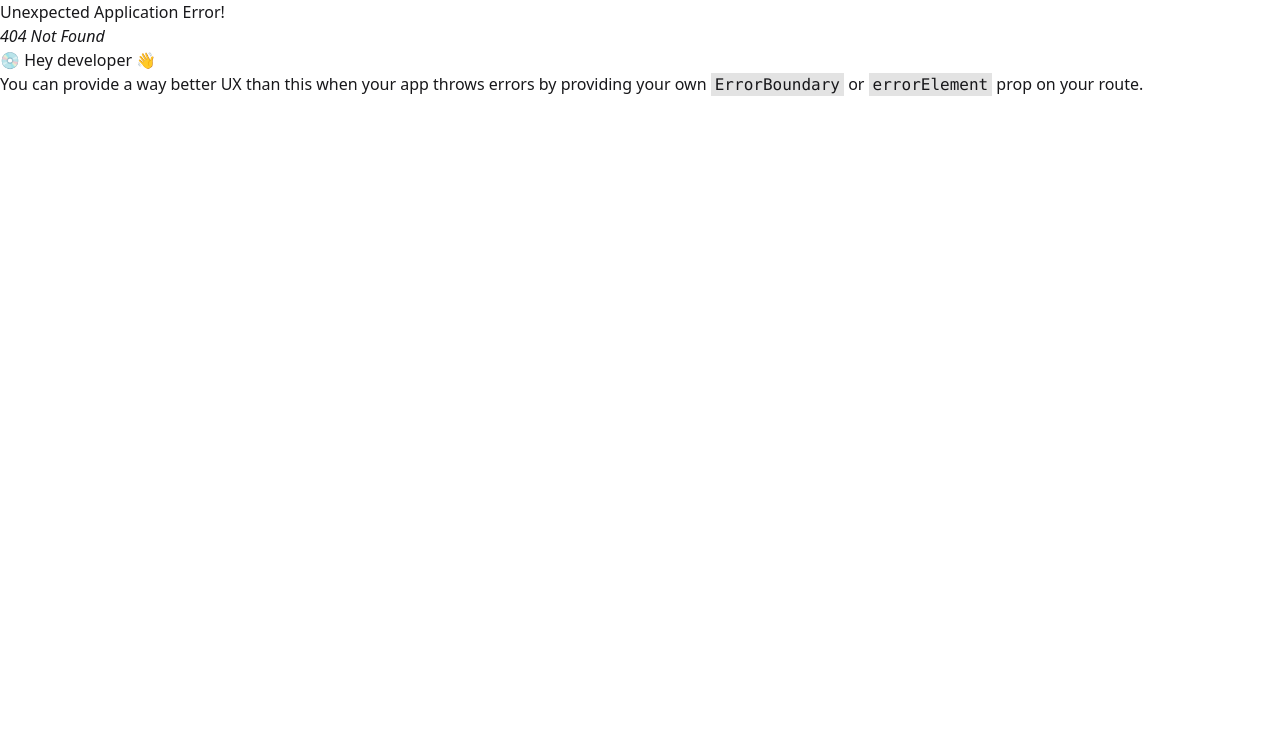
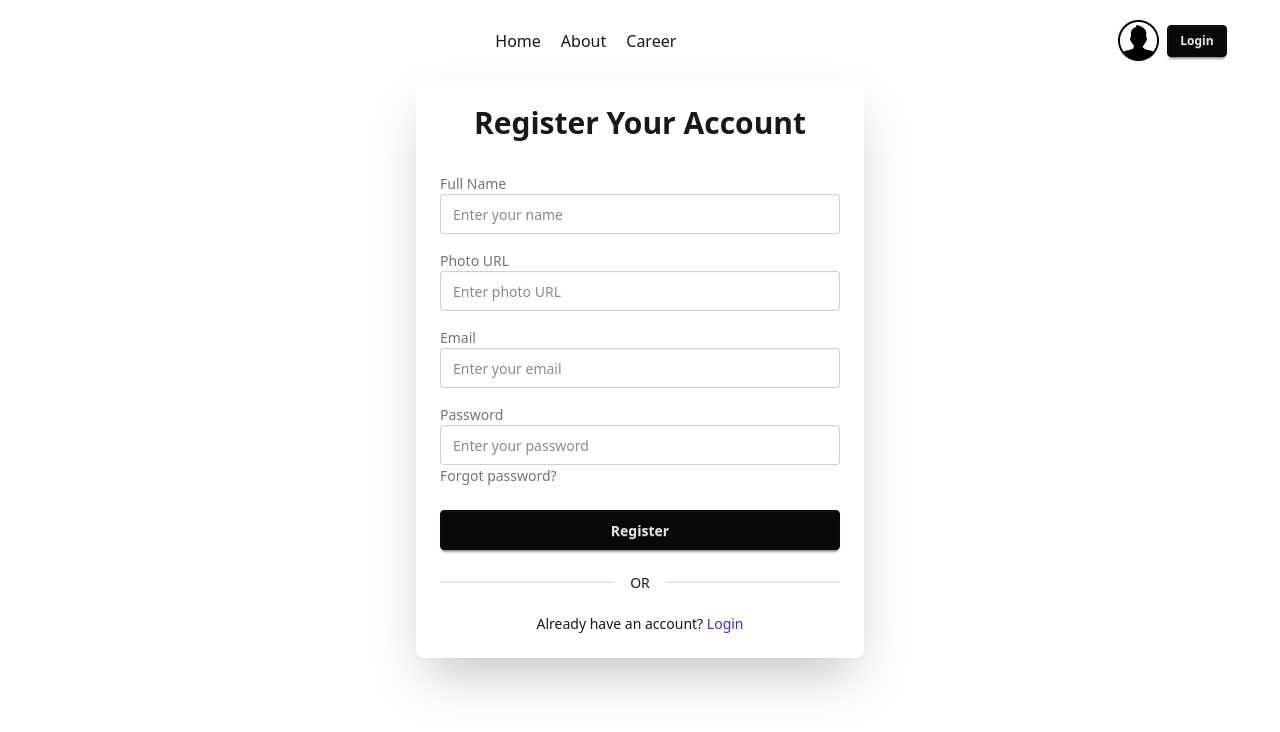
Before and after one commit to PritomChakma/Dragon-News, a React (Vite) app: page /auth/register in a window 1280 px wide. Before the commit this address had no page. Shown: the top 732 px of the page. Built offline with nearby package versions, Linux system fonts and the light colour scheme.

Commit message:
create login and register form

```diff
--- a/src/Components/NavBar/NavBar.jsx
+++ b/src/Components/NavBar/NavBar.jsx
@@ -1,8 +1,8 @@
-import { NavLink } from "react-router-dom";
+import { Link, NavLink } from "react-router-dom";
 import userIcon from "../../assets/user.png";
 const NavBar = () => {
   return (
-    <div className="flex justify-between items-center my-10 w-11/12 mx-auto">
+    <div className="flex justify-between items-center my-5 w-11/12 mx-auto">
       <div></div>
       <div className="space-x-5">
         <NavLink to="/">Home</NavLink>
@@ -11,7 +11,7 @@ const NavBar = () => {
       </div>
       <div className="flex gap-2 items-center">
         <img src={userIcon} alt="" />
-        <button className="btn btn-sm btn-neutral">Login</button>
+        <Link to="/auth/login" className="btn btn-sm btn-neutral">Login</Link>
       </div>
     </div>
   );
--- /dev/null
+++ b/src/Pages/Auth/Auth.jsx
@@ -0,0 +1,14 @@
+
+import { Outlet } from 'react-router-dom';
+import NavBar from '../../Components/NavBar/NavBar';
+
+const Auth = () => {
+    return (
+        <div>
+            <NavBar></NavBar>
+            <Outlet></Outlet>
+        </div>
+    );
+};
+
+export default Auth;
--- /dev/null
+++ b/src/Pages/Login.jsx
@@ -0,0 +1,69 @@
+import { Link } from "react-router-dom";
+
+const Login = () => {
+  return (
+    <div className="flex items-center justify-center p-4">
+      <div className="card w-full max-w-lg shadow-2xl">
+        <div className="card-body">
+          {/* Title */}
+          <h1 className="text-2xl font-bold text-center mb-6">
+            Login to Your Account
+          </h1>
+
+          {/* Form */}
+          <form className="space-y-4">
+            {/* Email */}
+            <div>
+              <label className="label">
+                <span className="label-text font-medium">Email</span>
+              </label>
+              <input
+                type="email"
+                placeholder="Enter your email"
+                className="input input-bordered w-full"
+                required
+              />
+            </div>
+
+            {/* Password */}
+            <div>
+              <label className="label">
+                <span className="label-text font-medium">Password</span>
+              </label>
+              <input
+                type="password"
+                placeholder="Enter your password"
+                className="input input-bordered w-full"
+                required
+              />
+              <label className="label">
+                <a className="label-text-alt link link-hover text-sm">
+                  Forgot password?
+                </a>
+              </label>
+            </div>
+
+            {/* Submit Button */}
+            <button className="btn btn-neutral w-full mt-2">Login</button>
+          </form>
+
+          {/* Divider */}
+          <div className="divider">OR</div>
+
+          {/* Register Redirect */}
+          <p className="text-center text-sm">
+            Don’t have an account?{" "}
+            <Link
+              to="/auth/register"
+              className="text-primary font-medium hover:underline"
+            >
+              Register
+            </Link>
+          </p>
+        </div>
+      </div>
+    </div>
+  );
+};
+
+export default Login;
--- /dev/null
+++ b/src/Pages/Register.jsx
@@ -0,0 +1,94 @@
+import { Link } from "react-router-dom";
+
+const Register = () => {
+  return (
+    <div className=" flex items-center justify-center px-4">
+      <div className="card w-full max-w-md shadow-2xl ">
+        <div className="card-body">
+          {/* Title */}
+          <h1 className="text-3xl font-bold text-center mb-6">
+            Register Your Account
+          </h1>
+
+          {/* Form */}
+          <form className="space-y-4">
+            {/* Name */}
+            <div>
+              <label className="label">
+                <span className="label-text font-medium">Full Name</span>
+              </label>
+              <input
+                type="text"
+                placeholder="Enter your name"
+                className="input input-bordered w-full"
+                required
+              />
+            </div>
+
+            {/* Photo URL */}
+            <div>
+              <label className="label">
+                <span className="label-text font-medium">Photo URL</span>
+              </label>
+              <input
+                type="url"
+                placeholder="Enter photo URL"
+                className="input input-bordered w-full"
+              />
+            </div>
+
+            {/* Email */}
+            <div>
+              <label className="label">
+                <span className="label-text font-medium">Email</span>
+              </label>
+              <input
+                type="email"
+                placeholder="Enter your email"
+                className="input input-bordered w-full"
+                required
+              />
+            </div>
+
+            {/* Password */}
+            <div>
+              <label className="label">
+                <span className="label-text font-medium">Password</span>
+              </label>
+              <input
+                type="password"
+                placeholder="Enter your password"
+                className="input input-bordered w-full"
+                required
+              />
+              <label className="label">
+                <a className="label-text-alt link link-hover text-sm">
+                  Forgot password?
+                </a>
+              </label>
+            </div>
+
+            {/* Submit Button */}
+            <button className="btn btn-neutral w-full mt-2">Register</button>
+          </form>
+
+          {/* Divider */}
+          <div className="divider">OR</div>
+
+          {/* Login Redirect */}
+          <p className="text-center text-sm">
+            Already have an account?{" "}
+            <Link
+              to="/auth/login"
+              className="text-primary font-medium hover:underline"
+            >
+              Login
+            </Link>
+          </p>
+        </div>
+      </div>
+    </div>
+  );
+};
+
+export default Register;
```
Also changed, not shown: src/main.jsx (+40 -22 lines).
